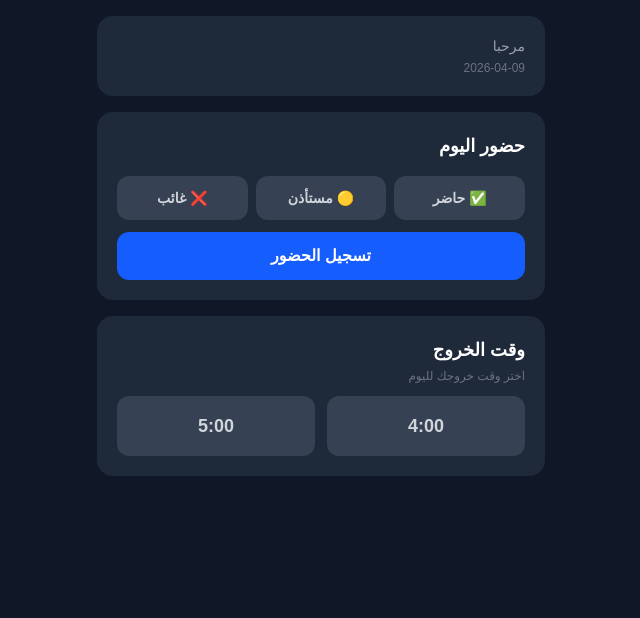
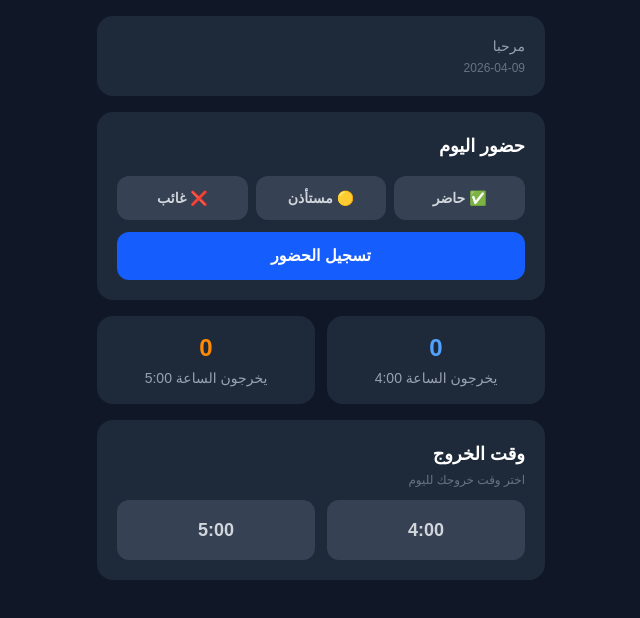
Before and after one commit to alkabby/utmn-coordinating, a Next.js app: page /employee in a window 1280 px wide. Shown: the top 618 px of the page, without its empty margins (319-959 px from the left). Built offline with nearby package versions, Linux system fonts and the light colour scheme.

Commit message:
show exit counts on employee page

```diff
--- a/app/employee/page.tsx
+++ b/app/employee/page.tsx
@@ -17,6 +17,7 @@ function EmployeeContent() {
   const [exitTime, setExitTime] = useState<"4:00" | "5:00" | "">("");
   const [exitSaved, setExitSaved] = useState(false);
 
+  const [exitCounts, setExitCounts] = useState({ early: 0, late: 0 });
   const [msg, setMsg] = useState("");
 
   useEffect(() => {
@@ -43,7 +44,8 @@ function EmployeeContent() {
     fetch(`/api/sheets?scheduleDate=${TODAY}`)
       .then((r) => r.json())
       .then((d) => {
-        const mine = (d.schedule || []).find(
+        const schedule = d.schedule || [];
+        const mine = schedule.find(
           (s: { employeeName: string; exitTime: string }) =>
             s.employeeName === name
         );
@@ -51,6 +53,10 @@ function EmployeeContent() {
           setExitTime(mine.exitTime);
           setExitSaved(true);
         }
+        setExitCounts({
+          early: schedule.filter((s: { exitTime: string }) => s.exitTime === "4:00").length,
+          late: schedule.filter((s: { exitTime: string }) => s.exitTime === "5:00").length,
+        });
       });
 
   }, [name]);
@@ -152,6 +158,18 @@ function EmployeeContent() {
           </button>
         </div>
 
+        {/* إحصائية الخروج */}
+        <div className="grid grid-cols-2 gap-3">
+          <div className="bg-gray-800 rounded-2xl p-4 text-center">
+            <p className="text-blue-400 text-2xl font-bold">{exitCounts.early}</p>
+            <p className="text-gray-400 text-sm mt-1">يخرجون الساعة 4:00</p>
+          </div>
+          <div className="bg-gray-800 rounded-2xl p-4 text-center">
+            <p className="text-orange-400 text-2xl font-bold">{exitCounts.late}</p>
+            <p className="text-gray-400 text-sm mt-1">يخرجون الساعة 5:00</p>
+          </div>
+        </div>
+
         {/* وقت الخروج */}
         <div className="bg-gray-800 rounded-2xl p-5">
           <h2 className="text-white font-bold text-lg mb-1">وقت الخروج</h2>
```
